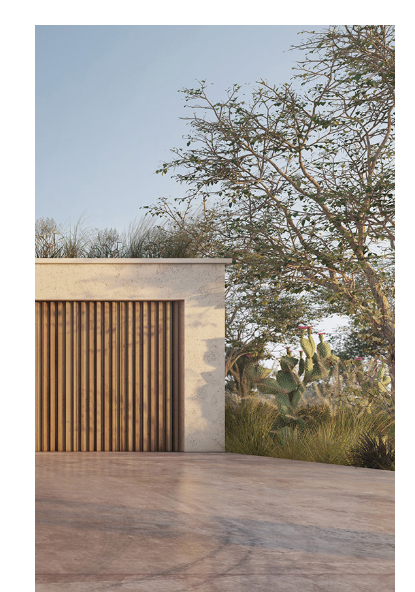
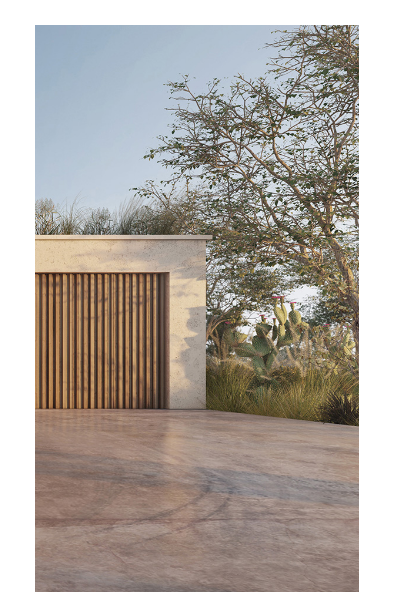
Before and after one commit to constanzapisano/estudion, a website: page pages/proyectos.html in a window 390 px wide. Shown: the part 166-758 px from the top of the page, 415 px wide, since content can reach past the window. Drawn offline with nearby package versions, Linux system fonts and the light colour scheme.

Commit message:
correcc proy

```diff
--- a/scss/_tamanios.scss
+++ b/scss/_tamanios.scss
@@ -203,7 +203,7 @@ body::-webkit-scrollbar {
 
 /* Tamanios Img Proyecto */
 .proyectoImg {
-	width: 100%;
+	width: 95%;
 	margin-top: 20px;
 	margin-bottom: 40px;
 }
@@ -322,7 +322,6 @@ body::-webkit-scrollbar {
 	.proyectoImg {
 		width: 95%;
 		margin-left: 20px;
-		margin-right: 20px;
 		margin-top: 20px;
 		margin-bottom: 40px;
 	}
@@ -369,9 +368,13 @@ body::-webkit-scrollbar {
 }
 
 /* --------------------------------------- REESPONSIVE MOBILE ------------------------------------*/
+/* Tamanio H1 */
+@media only screen and (max-width: 812px) {
+	.titulosH1 {
+		font-size: 30px;
+	}
 
 /* Tamanios Index */
-@media screen and (max-width: 50em) {
 	.imgIndex {
 		background: url("../assets/img/Mobile.jpg");
 		background-repeat: no-repeat;
@@ -379,13 +382,6 @@ body::-webkit-scrollbar {
 		background-position: center center;
 		background-size: cover;
 		height: 100vh;
-	}
-}
-
-/* Tamanio H1 */
-@media only screen and (max-width: 812px) {
-	.titulosH1 {
-		font-size: 30px;
 	}
 
 /* Tamanio Nav */
@@ -434,7 +430,7 @@ body::-webkit-scrollbar {
 
 /* Tamanio Img Proyectos */
 	.proyectoImg {
-		width: 100%;
+		width: 90%;
 		margin-top: 20px;
 		margin-bottom: 20px;
 	}
```
Also changed, not shown: css/estilo.css, pages/proyectos.html (indentation only).
